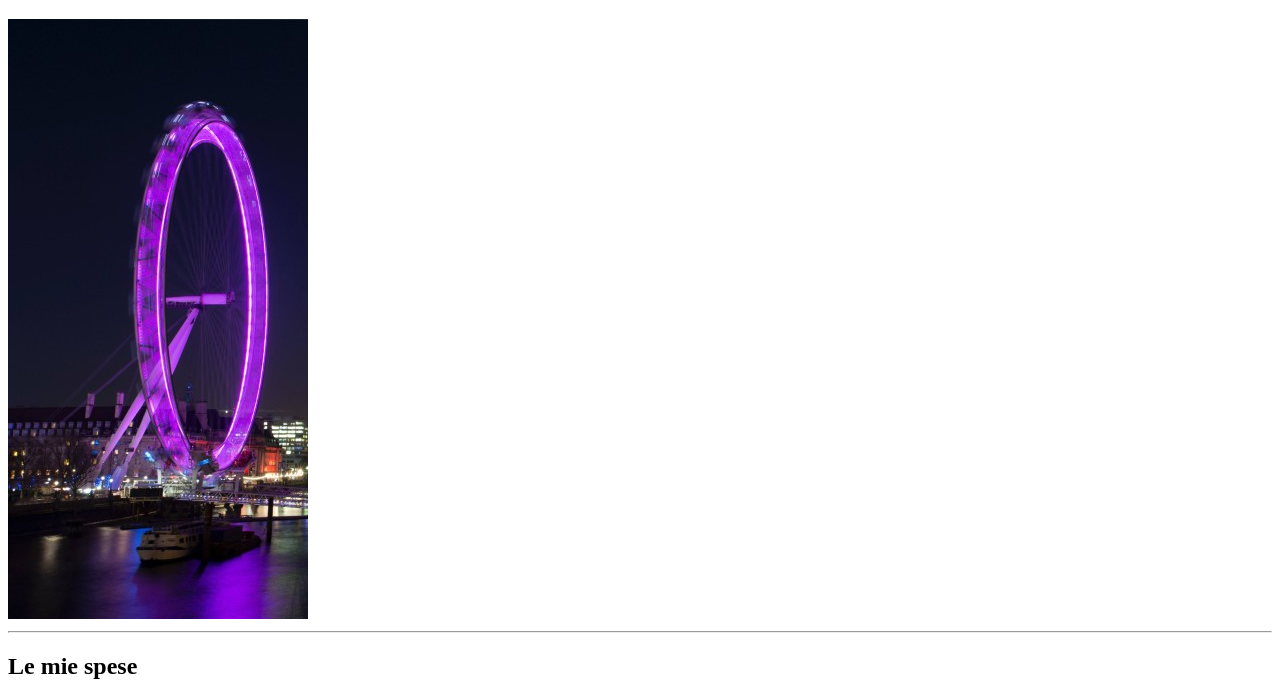
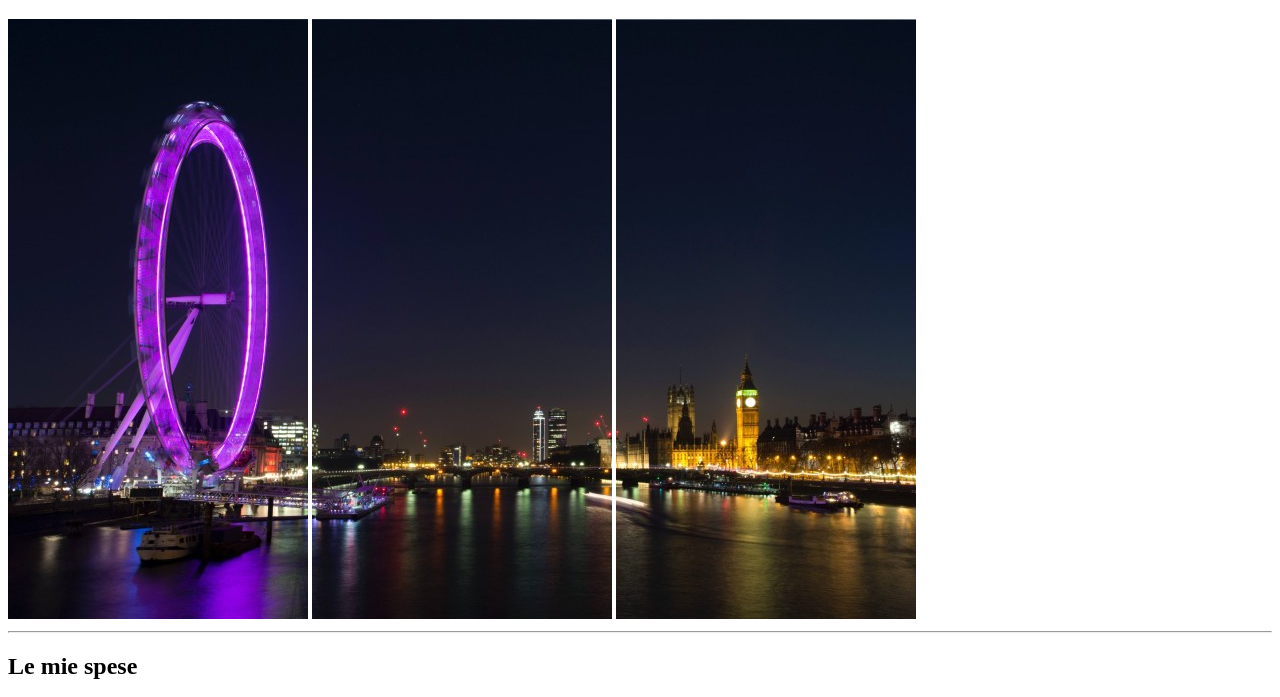
Before and after one commit to artemisia000/html-london-trip, a plain HTML site: page index.html in a window 1280 px wide. Shown: the part 61-758 px from the top of the page. Drawn offline with Linux system fonts and the light colour scheme.

Commit message:
Foto Header

```diff
--- a/index.html
+++ b/index.html
@@ -10,6 +10,8 @@
     <header>
     <h1>Il mio viaggio a Londra</h1>
     <img src="./img/pexels-bill-emrich-230794-0.jpg" alt="">
+    <img src="./img/pexels-bill-emrich-230794-1.jpg" alt="">
+    <img src="./img/pexels-bill-emrich-230794-2.jpg" alt="">
     <hr>
     </header>
     <!--inizio section 1-->
```
